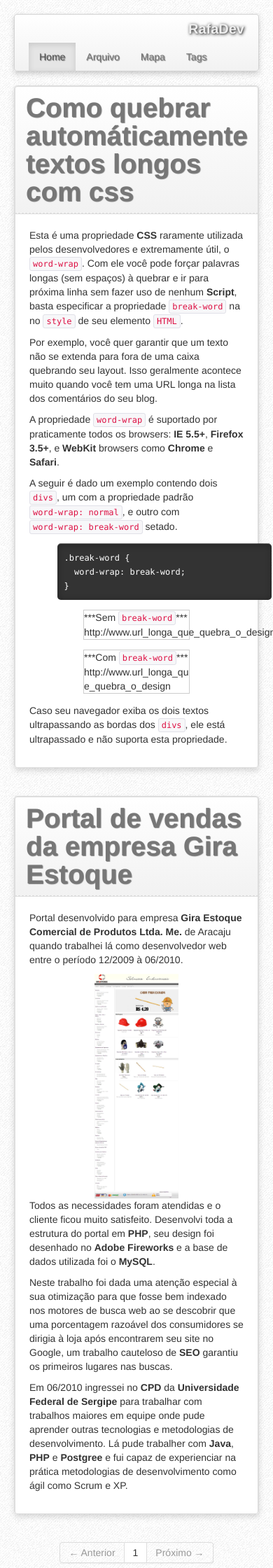
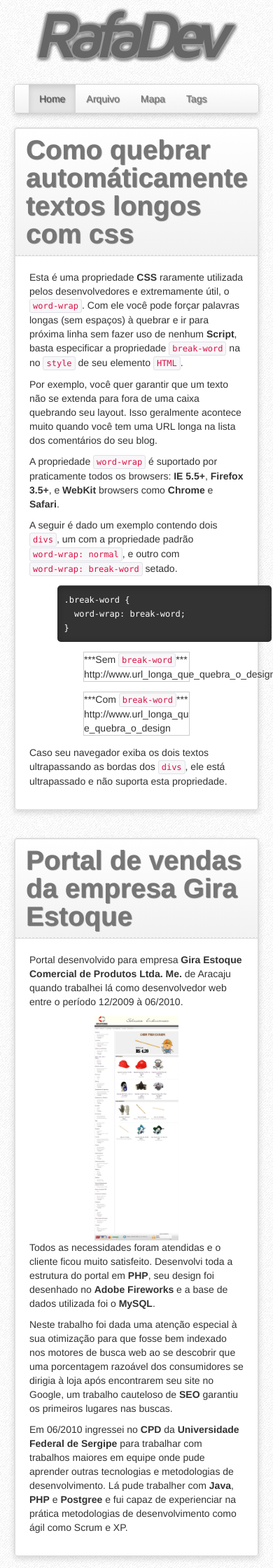
Before and after one commit to rafadev7/RafaDev.com, a Jekyll site: the page built from index.html, in a window 390 px wide. Shown: the top 2240 px of the page at 70% size. Built offline with Jekyll 4.4.1, drawn with Linux system fonts in a browser that asks for light colours; the list of posts is cut into pages by our own code.

Commit message:
Ajust the style for mobile

```diff
--- a/_includes/header.html
+++ b/_includes/header.html
@@ -2,7 +2,7 @@
 <div class="row">
 <div class="span9">
 
-<div class="logo hidden-phone">
+<div class="logo">
   <a href="{{ site.baseurl }}" class="active">
     <img src="{{ site.url }}/img/rafadev-logo.png">
   </a>
@@ -11,7 +11,6 @@
 
 <nav class="navbar">
   <div class="navbar-inner">
-    <a class="brand visible-phone" href="{{ site.baseurl }}">{{ site.title }}</a>
 
     <ul class="nav">
       {% assign page_url = page.url | remove:'index.html' %}
--- a/css/style.css
+++ b/css/style.css
@@ -1,6 +1,7 @@
-@media (max-width: 979px){
+media (max-width: 767px){
   body {
-  padding-top: 0;
+    padding-right: 5px;
+    padding-left: 5px;
   }
 }
 
@@ -14,24 +15,6 @@
   -webkit-box-shadow: 0 4px 8px rgba(0,0,0,.15);
   -moz-box-shadow: 0 4px 8px rgba(0,0,0,.15);
   box-shadow: 0 4px 8px rgba(0,0,0,.15);
-}
-
-.navbar .brand {
-  font-weight: bold;
-  color: #eee;
-  float: right;
-  margin-right: -10px;
-  text-shadow: 1px 1px 1px rgba(0,0,0,.2), 1px 1px 4px rgba(0,0,0,.9);
-  -webkit-transition: all .3s linear;
-     -moz-transition: all .3s linear;
-          transition: all .3s linear;
-}
-.navbar .brand:hover{
-  color: #888;
-  text-shadow: 1px 1px 1px rgba(0,0,0,.01), 1px 1px 3px rgba(0,0,0,.4);
-  -webkit-transition: all .3s linear;
-     -moz-transition: all .3s linear;
-          transition: all .3s linear;
 }
 
 .navbar .nav {
```
